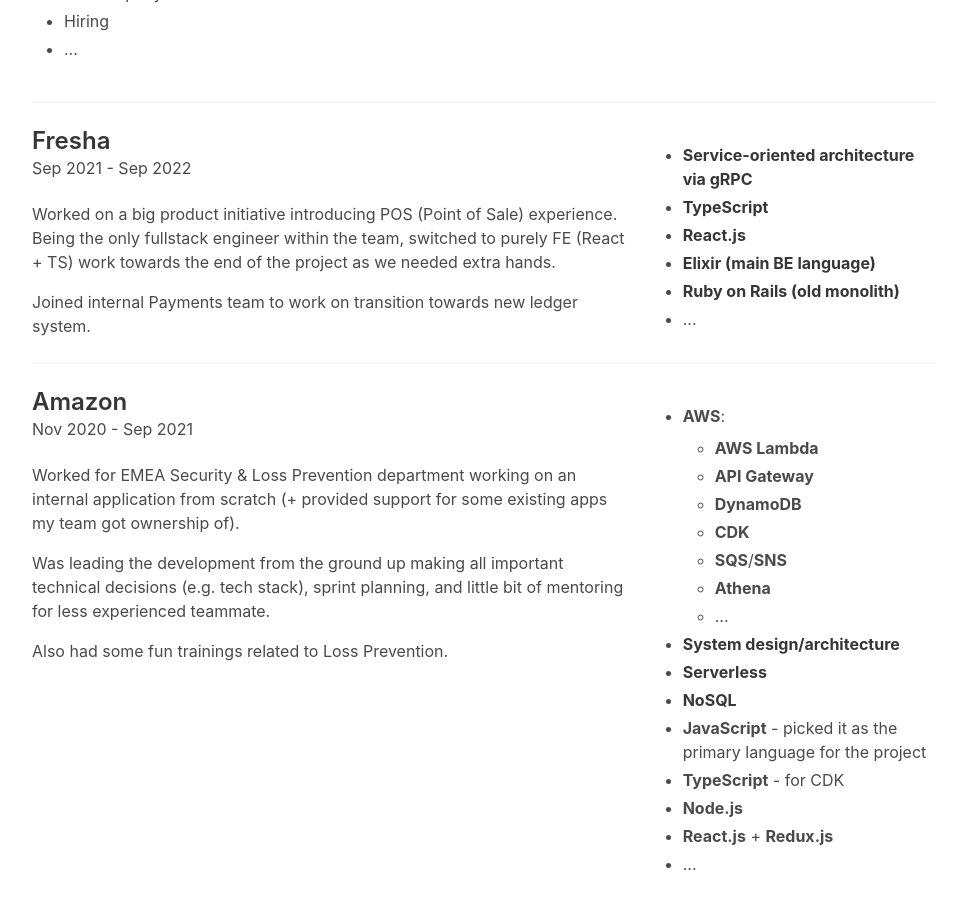
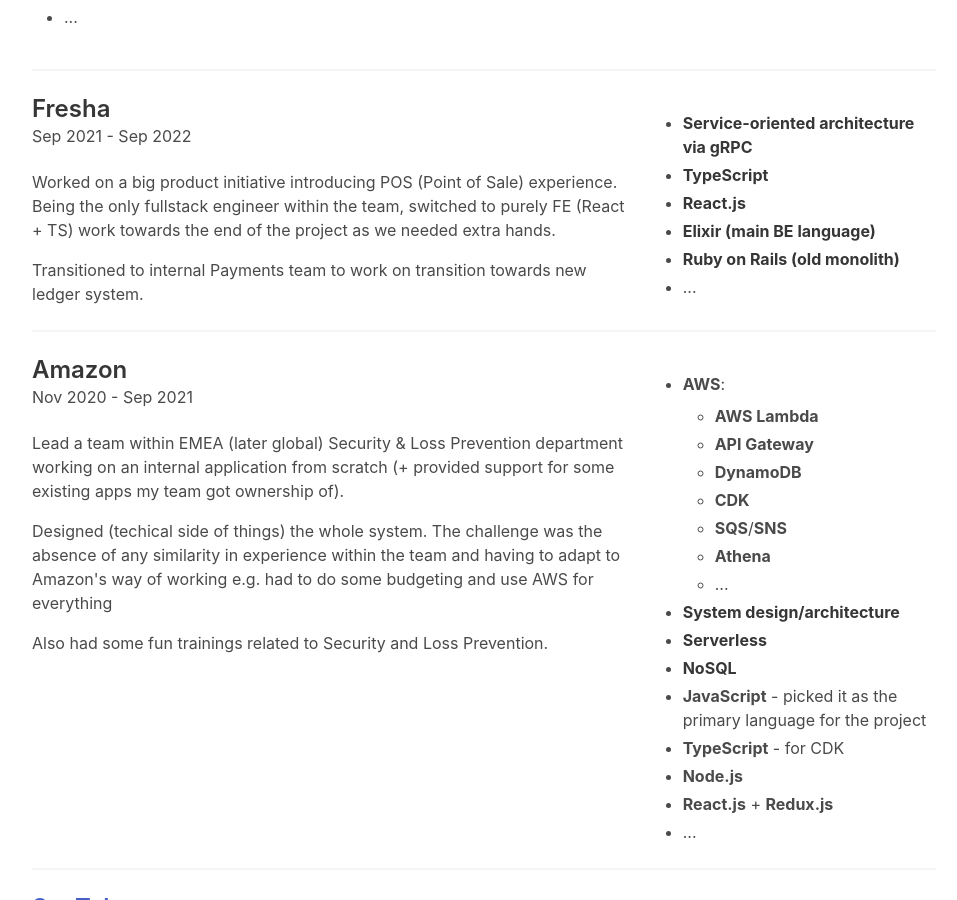
Before and after one commit to Nondv/nondv.github.io, a Jekyll site: the page built from index.html, in a window 1280 px wide and 900 px high, scrolled down 1356 px. Shown: the whole window, without its empty margins (272-1229 px from the left). Built offline with Jekyll 4.4.1, drawn with Linux system fonts in a browser that asks for light colours; nearby versions of some CDN libraries.

Commit message:
more updates

```diff
--- a/index.html
+++ b/index.html
@@ -12,32 +12,32 @@
         <p>Some buzzwords to summarize my commercial experience</p>
 
         <div class="tags mb-1">
-          <span class="tag is-medium">Object-Oriented Programming (OOP)</span>
-          <span class="tag is-medium">Functional Programming (FP)</span>
-          <span class="tag is-medium">SOLID</span>
-          <span class="tag is-medium">TDD/BDD</span>
+          <span class="tag">Object-Oriented Programming (OOP)</span>
+          <span class="tag">Functional Programming (FP)</span>
+          <span class="tag">SOLID</span>
+          <span class="tag">TDD/BDD</span>
         </div>
         <div class="tags mb-1">
-          <span class="tag is-medium">Ruby on Rails</span>
-          <span class="tag is-medium">Clojure</span>
-          <span class="tag is-medium">PostgresSQL</span>
-          <span class="tag is-medium">Kafka</span>
-          <span class="tag is-medium">Sidekiq</span>
-          <span class="tag is-medium">RSpec</span>
+          <span class="tag">Ruby on Rails</span>
+          <span class="tag">Clojure</span>
+          <span class="tag">PostgresSQL</span>
+          <span class="tag">Kafka</span>
+          <span class="tag">Sidekiq</span>
+          <span class="tag">RSpec</span>
         </div>
         <div class="tags mb-1">
-          <span class="tag is-medium">JavaScript</span>
-          <span class="tag is-medium">React.js</span>
-          <span class="tag is-medium">TypeScript</span>
+          <span class="tag">JavaScript</span>
+          <span class="tag">React.js</span>
+          <span class="tag">TypeScript</span>
           <span class="tag">Elm</span>
           <span class="tag">Redux.js</span>
           <span class="tag">JQuery</span>
           <span class="tag">Angular.js</span>
         </div>
         <div class="tags mb-1">
-          <span class="tag is-medium">AWS</span>
-          <span class="tag is-medium">DynamoDB</span>
-          <span class="tag is-medium">Microservices</span>
+          <span class="tag">AWS</span>
+          <span class="tag">DynamoDB</span>
+          <span class="tag">Microservices</span>
           <span class="tag">NoSQL</span>
           <span class="tag">Serverless</span>
         </div>
@@ -151,8 +151,8 @@
             </p>
 
             <p>
-              Joined internal Payments team to work on transition towards new
-              ledger system.
+              Transitioned to internal Payments team to work on transition towards
+              new ledger system.
             </p>
           </div>
           <div class="column is-one-third">
@@ -176,17 +176,19 @@
             <h2 class="title is-size-4">Amazon</h2>
             <div class="subtitle is-size-6">Nov 2020 - Sep 2021</div>
             <p>
-              Worked for EMEA Security & Loss Prevention department working on an internal application from
-              scratch (+ provided support for some existing apps my team got ownership of).
+              Lead a team within EMEA (later global) Security & Loss Prevention
+              department working on an internal application from scratch (+ provided support for some
+              existing apps my team got ownership of).
             </p>
 
             <p>
-              Was leading the development from the ground up making all important technical decisions (e.g. tech stack),
-              sprint planning, and little bit of mentoring for less experienced teammate.
+              Designed (techical side of things) the whole system. The challenge was the
+              absence of any similarity in experience within the team and having to
+              adapt to Amazon's way of working e.g. had to do some budgeting and use AWS for everything
             </p>
 
             <p>
-              Also had some fun trainings related to Loss Prevention.
+              Also had some fun trainings related to Security and Loss Prevention.
             </p>
           </div>
           <div class="column is-one-third">
```
